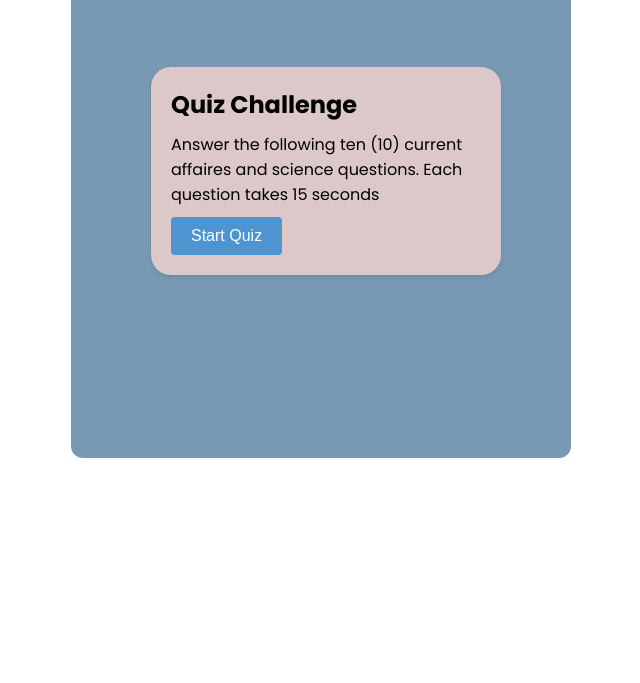
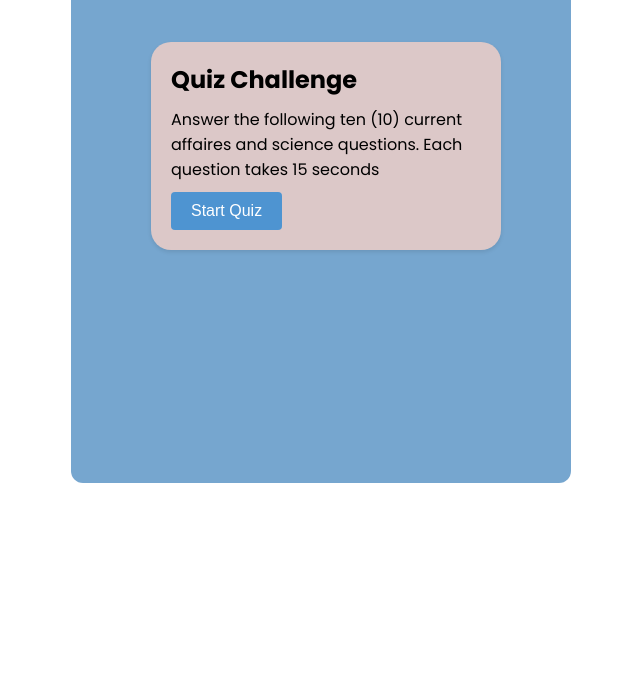
Before and after one commit to EllaGospel/Quiz-app, a plain HTML site: page index.html in a window 1280 px wide. Shown: the part 117-800 px from the top of the page, without its empty margins (319-959 px from the left). Drawn offline with Linux system fonts and the light colour scheme.

Commit message:
mobile adjustment

```diff
--- a/css/index.css
+++ b/css/index.css
@@ -10,12 +10,6 @@ body{
   font-family: 'Poppins';
   display: flex;
   justify-content: center;
-}
-.first-background-div{
-  background-color: #76a6cf;
-  width: 800px;
-  height: 500px;
-  border-radius: 12px;
 }
 .quiz-container{
   width: 350px;
@@ -35,12 +29,13 @@ body{
     margin-top: 5px;
   }
   .first-background-div{
-  background-color: #7898b4;
-  width: 500px;
-  height: 550px;
-  border-radius: 12px;
-  margin-top: 25px;
+    background-color: #76a6cf;
+    width: 500px;
+    height: 600px;
+    border-radius: 12px;
   }
+
+
 }
 .btn{
   padding: 10px 20px;
@@ -109,7 +104,10 @@ body{
     margin-left: 130px;
   }
   .first-background-div{
-    height: 750px;
+    background-color: #76a6cf;
+    width: 800px;
+    height: 700px;
+    border-radius: 12px;
   }
 
   }
```
